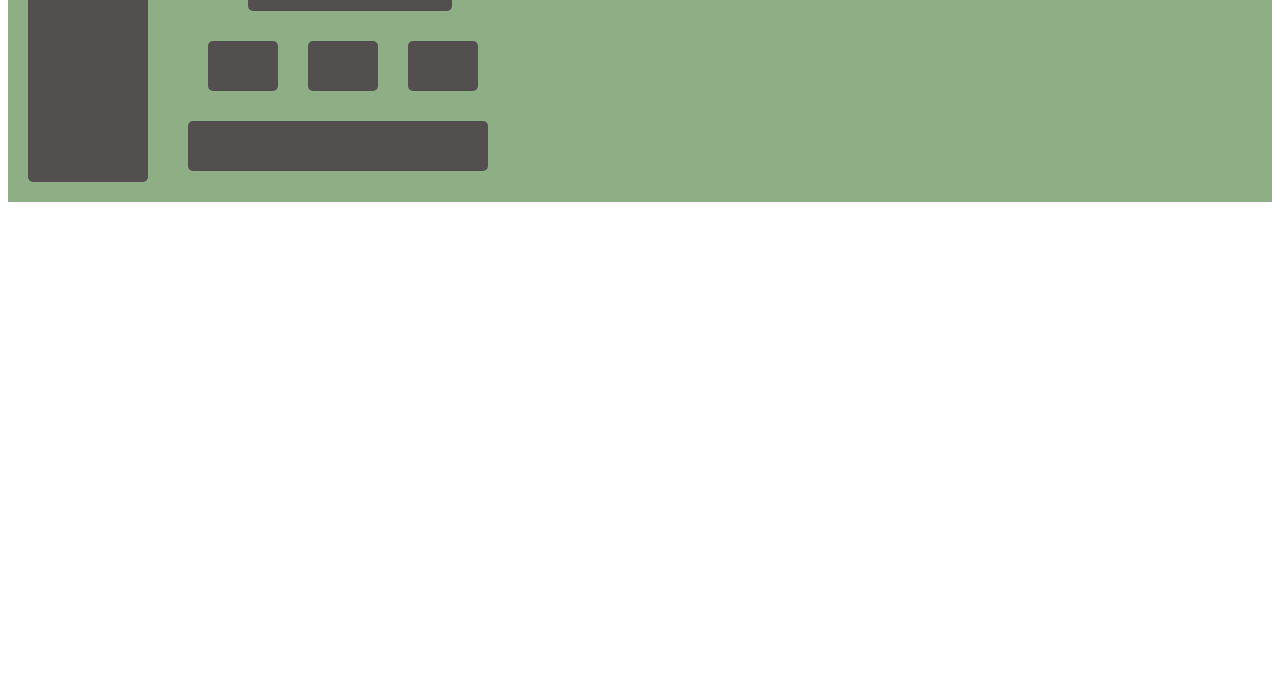
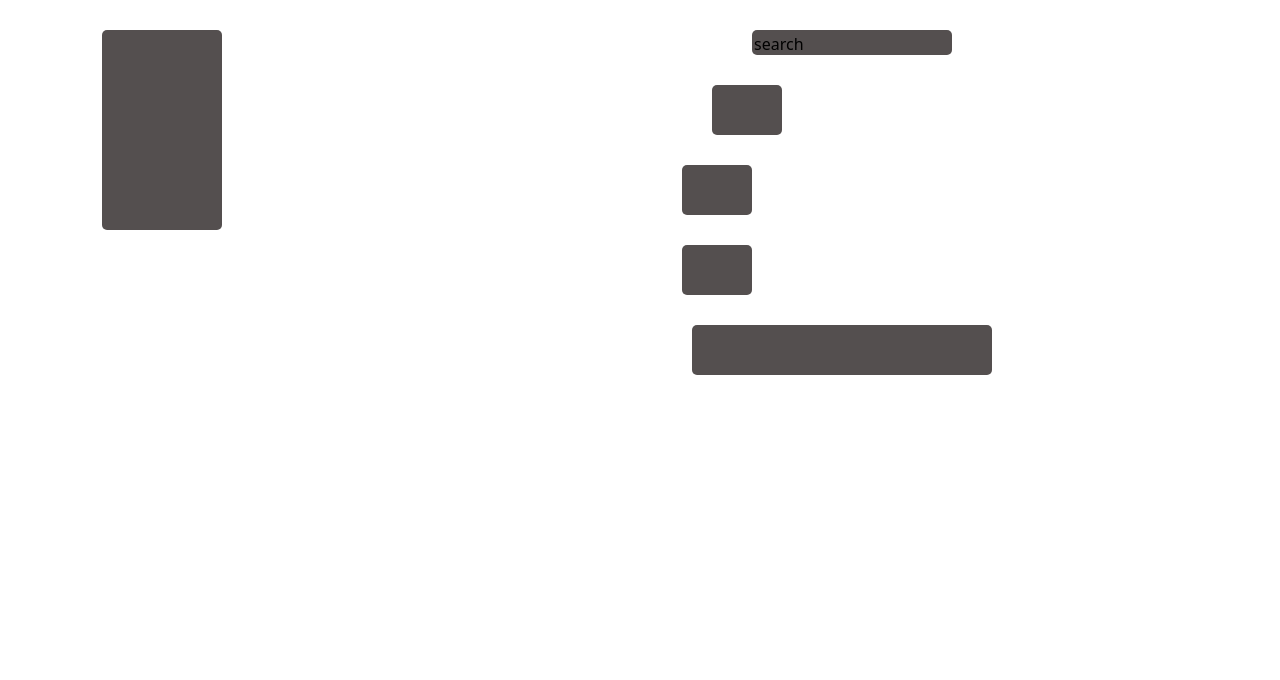
Before and after one commit to suganyarajes/day12--rwd, a plain HTML site: page index.html in a window 1280 px wide. Shown: the part 120-800 px from the top of the page. Drawn offline with nearby package versions, Linux system fonts and the light colour scheme.

Commit message:
index.html

```diff
--- a/index.html
+++ b/index.html
@@ -6,27 +6,37 @@
     <title> task1 </title></html></title>
 <link rel="stylesheet" href="rwd.css">
 <script src="https://kit.fontawesome.com/ca009905b8.js" crossorigin="anonymous"></script>
+<link href="https://cdn.jsdelivr.net/npm/bootstrap@5.3.3/dist/css/bootstrap.min.css" rel="stylesheet" integrity="sha384-QWTKZyjpPEjISv5WaRU9OFeRpok6YctnYmDr5pNlyT2bRjXh0JMhjY6hW+ALEwIH" crossorigin="anonymous">
+
 
 </head>
 <style></style>
 <body>
 
+    <div class="container">
+    <header id="title" ><i class="fa-brands fa-github fa-lg"  style="color: #f5eed6;"></i><h1 id="main" >GITHUB</h1> </header>
+   <div class="box">
+    <div class="row">
+            <div class="col-6">
+    <section><div class="box1"></div></section>
+</div>
 
-<header id="main"><i class="fa-brands fa-github"></i><div >GITHUB</div>
-</header>
+<div class="col-6">
+
+   <aside> <div class="box2" style="text-align: start; color: black;">search</div>
+
+<div class="flex">
+
+    <div class="box3"></div>
+    <div class="box4"></div>
+    <div class="box5"></div></div>
+    <div class="box6"></aside>
+    </div>
+</div>
+</div>
+</div></div>
+<script src="https://cdn.jsdelivr.net/npm/bootstrap@5.3.3/dist/js/bootstrap.min.js" integrity="sha384-0pUGZvbkm6XF6gxjEnlmuGrJXVbNuzT9qBBavbLwCsOGabYfZo0T0to5eqruptLy" crossorigin="anonymous"></script>
 
 
-
-<div class="flex-container">
-   <section> <div class="box1"></div></section>
-
-<aside><div class="box2" >search</div>
-
-<div class="flex-container"><div class="box3"></div>
-
-<div class="box4"></div>
-<div class="box5"></div></div>
-<div class="box6">
-</div></aside>
 </body>
 </html>
```
